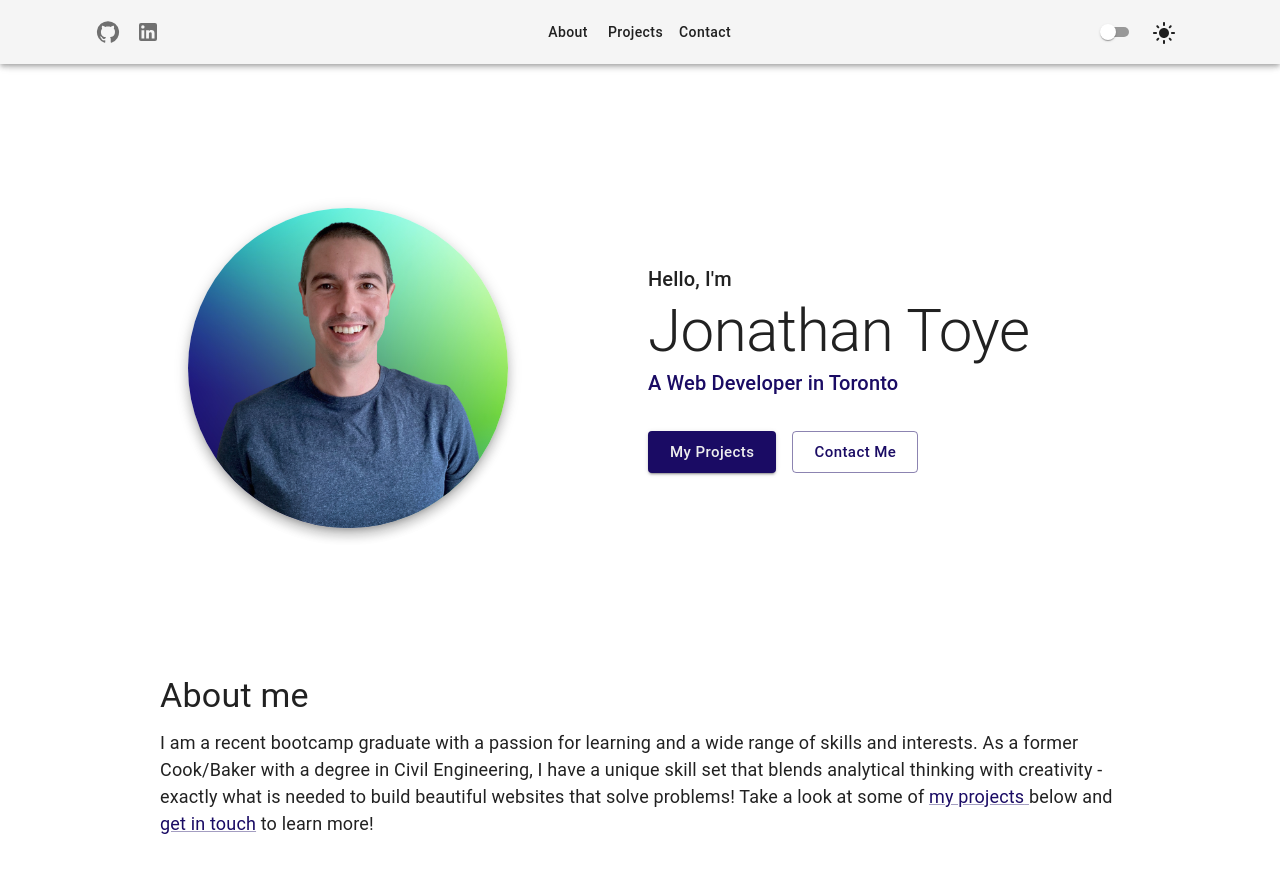
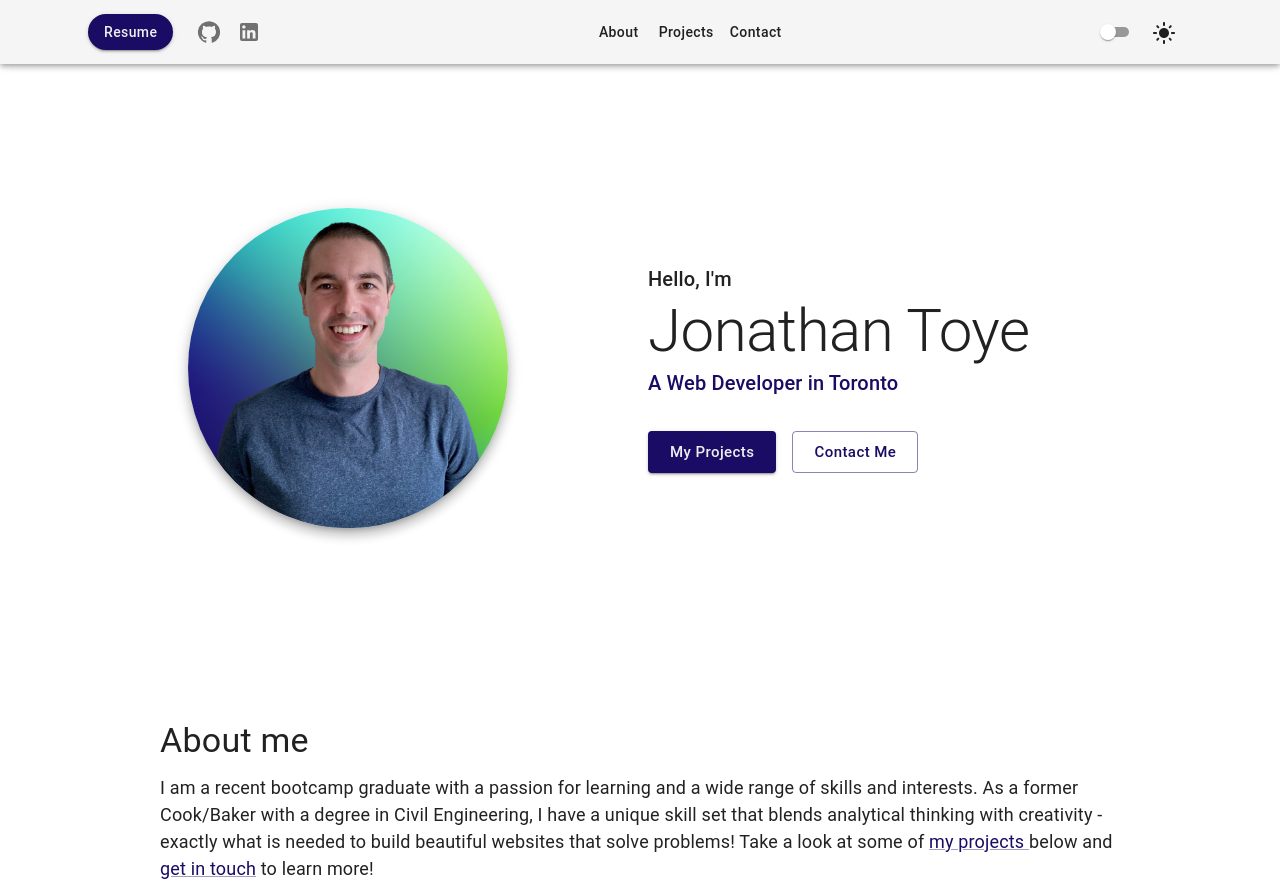
Before and after one commit to jontoye/portfolio-website, a Gatsby site: page / in a window 1280 px wide. Shown: the top 885 px of the page. Built offline with nearby package versions, Linux system fonts and the light colour scheme; Gatsby itself is replaced by a stand-in of ours.

Commit message:
add resume

```diff
--- a/src/components/About.jsx
+++ b/src/components/About.jsx
@@ -12,7 +12,7 @@ const skills = [
 
 const styles = {
   section: {
-    marginTop: { xs: '1rem', sm: '2rem', md: '9.2rem' },
+    marginTop: { xs: '1rem', sm: '2rem', md: '12rem' },
     marginBottom: { xs: '1rem', sm: '2rem', md: '9.2rem' },
   },
   summary: {
--- a/src/components/Navbar.jsx
+++ b/src/components/Navbar.jsx
@@ -86,7 +86,15 @@ const Navbar = ({ toggleDarkMode }) => {
       <AppBar position="fixed" color="default">
         <Container>
           <Toolbar sx={styles.toolbar}>
-            <Box sx={styles.social}>
+            <Box>
+              <Button
+                sx={{ marginRight: '1rem', borderRadius: '30px' }}
+                variant="contained"
+                color={theme.palette.mode === 'dark' ? 'customTeal' : 'customBlue'}
+                href="/resume.pdf"
+                target="_blank">
+                Resume
+              </Button>
               <IconButton
                 href="https://github.com/jontoye/"
                 target="_blank"
```
Also changed, not shown: 1 other file.
